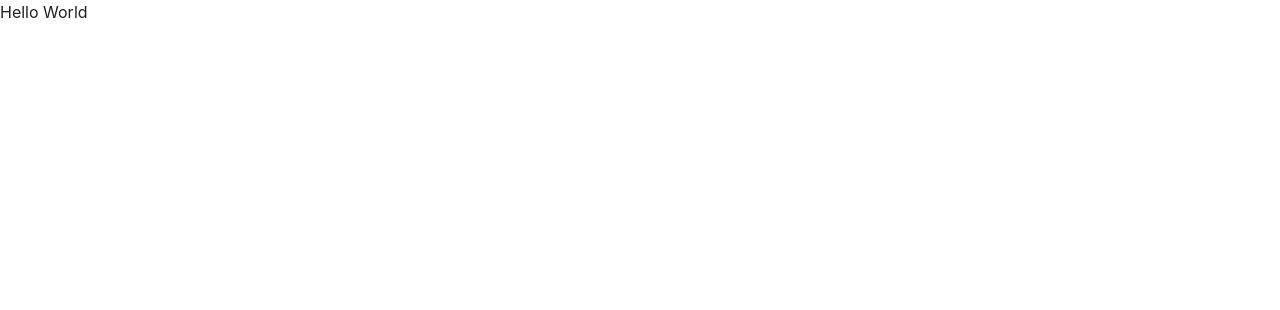
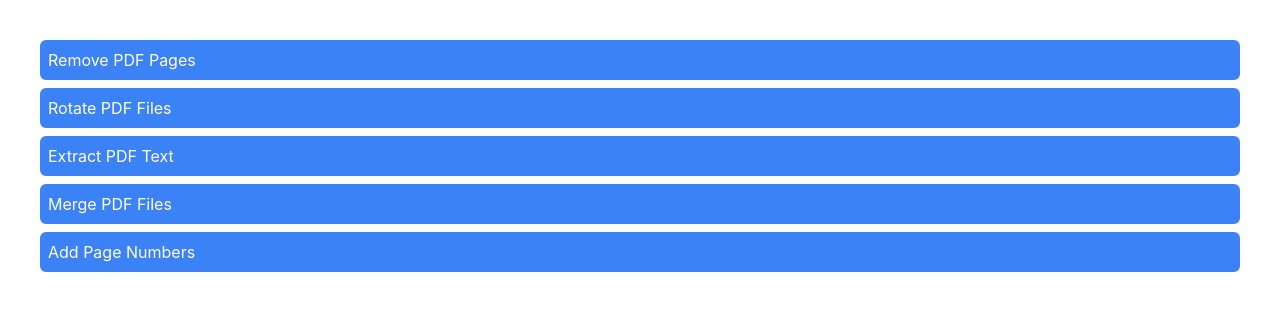
Before and after one commit to coderdal/modify-pdf, a Next.js app: page / in a window 1280 px wide. Shown: the top 310 px of the page. Built offline with nearby package versions, Linux system fonts and the light colour scheme.

Commit message:
temporary navigation links added

```diff
--- a/app/page.tsx
+++ b/app/page.tsx
@@ -1,7 +1,15 @@
+import Link from "next/link";
+
 export default function Home() {
   return (
-    <div>
-      Hello World
+    <div className="p-10">
+      <nav className="flex flex-col gap-2">
+        <Link href="/remove-pdf-pages" className="bg-blue-500 text-white p-2 rounded-md">Remove PDF Pages</Link>
+        <Link href="/rotate-pdf" className="bg-blue-500 text-white p-2 rounded-md">Rotate PDF Files</Link>
+        <Link href="/extract-pdf-text" className="bg-blue-500 text-white p-2 rounded-md">Extract PDF Text</Link>
+        <Link href="/merge-pdf" className="bg-blue-500 text-white p-2 rounded-md">Merge PDF Files</Link>
+        <Link href="/add-page-number" className="bg-blue-500 text-white p-2 rounded-md">Add Page Numbers</Link>
+      </nav>
     </div>
   );
 }
```
